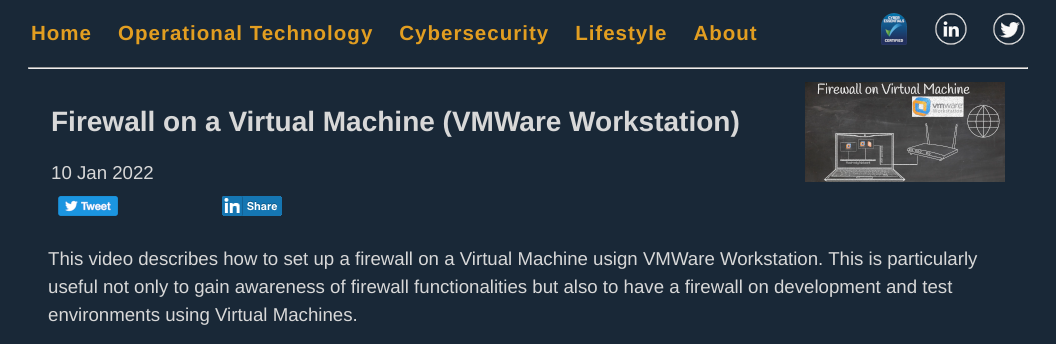
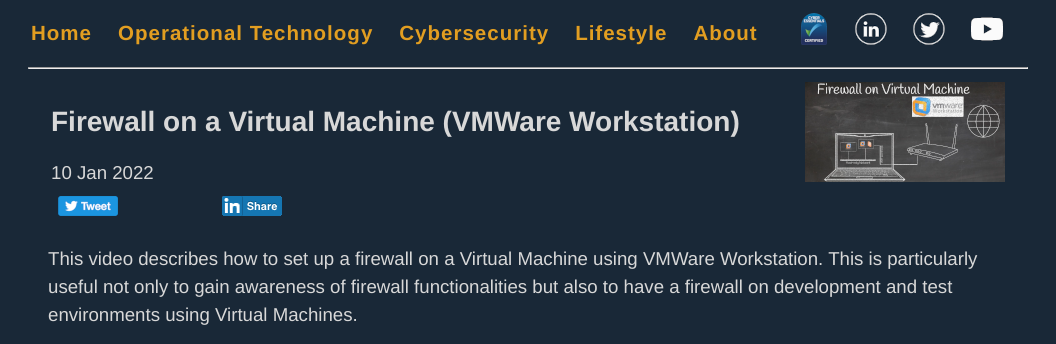
Before and after one commit to hardpath/hardpath.github.io, a Jekyll site: the page built from _posts/2022-01-10-firewall-on-a-virtual-machine_vmware.md, in a window 1280 px wide, cut to the strip 0-344 px from the top of the page. Shown: the whole strip, without its empty margins (112-1168 px from the left). Built offline with Jekyll 4.4.1, drawn with Linux system fonts in a browser that asks for light colours.

Commit message:
YouTube added to navigation

```diff
--- a/_includes/navigation.html
+++ b/_includes/navigation.html
@@ -16,6 +16,9 @@
       <td class="nav"><a href="https://www.linkedin.com/in/eoliversec"><img src="/assets/images/generic/linkedin.png"></a></td>
       <td class="nav_space"></td>
       <td class="nav"><a href="https://twitter.com/eoliversec"><img src="/assets/images/generic/twitter.png"></a></td>
+      <td class="nav_space"></td>
+      <td class="nav"><a href="https://www.youtube.com/channel/UCM9elHXAWPtrOLvNm9fqQKw"><img src="/assets/images/generic/youtube.png"></a></td>
+      <td class="nav_space"></td>
     </tr>
     <tr>
       {{% page.url %}}
--- a/_posts/2022-01-10-firewall-on-a-virtual-machine_vmware.md
+++ b/_posts/2022-01-10-firewall-on-a-virtual-machine_vmware.md
@@ -26,7 +26,7 @@
   </tr>
 </table>
 
-This video describes how to set up a firewall on a Virtual Machine usign VMWare
+This video describes how to set up a firewall on a Virtual Machine using VMWare
 Workstation. This is particularly useful not only to gain awareness of firewall
 functionalities but also to have a firewall on development and test
 environments using Virtual Machines.
```
Also changed, not shown: assets/images/generic/youtube.png (added).
